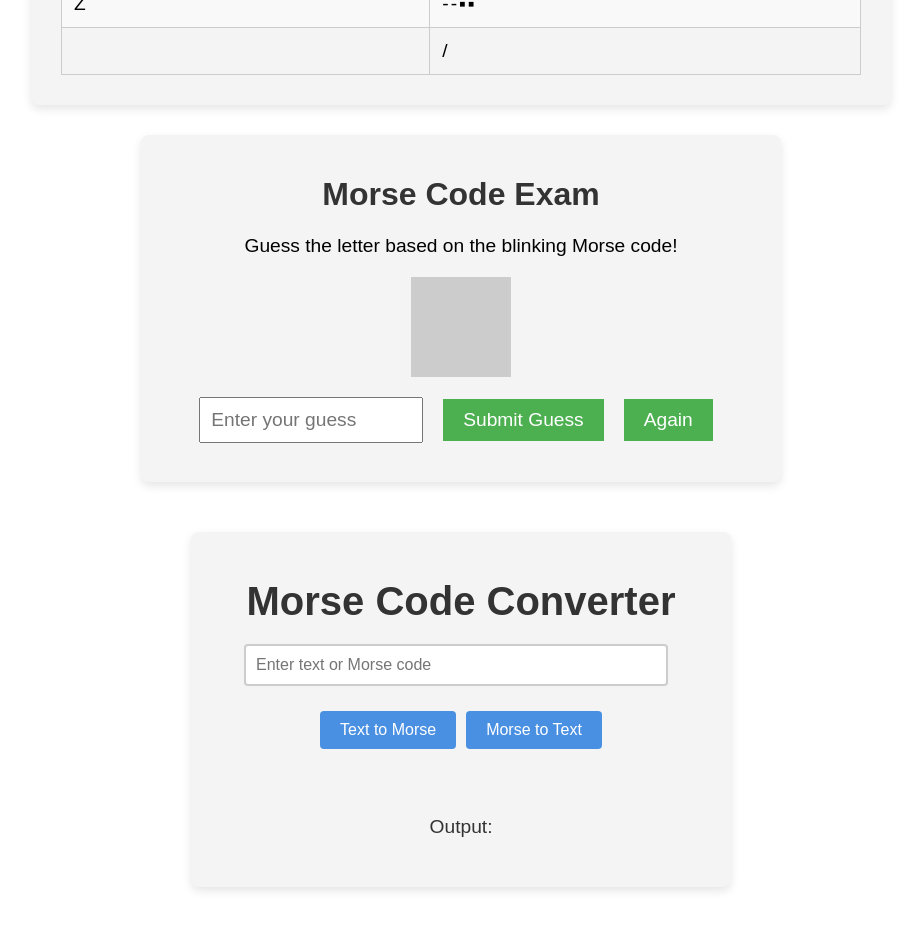
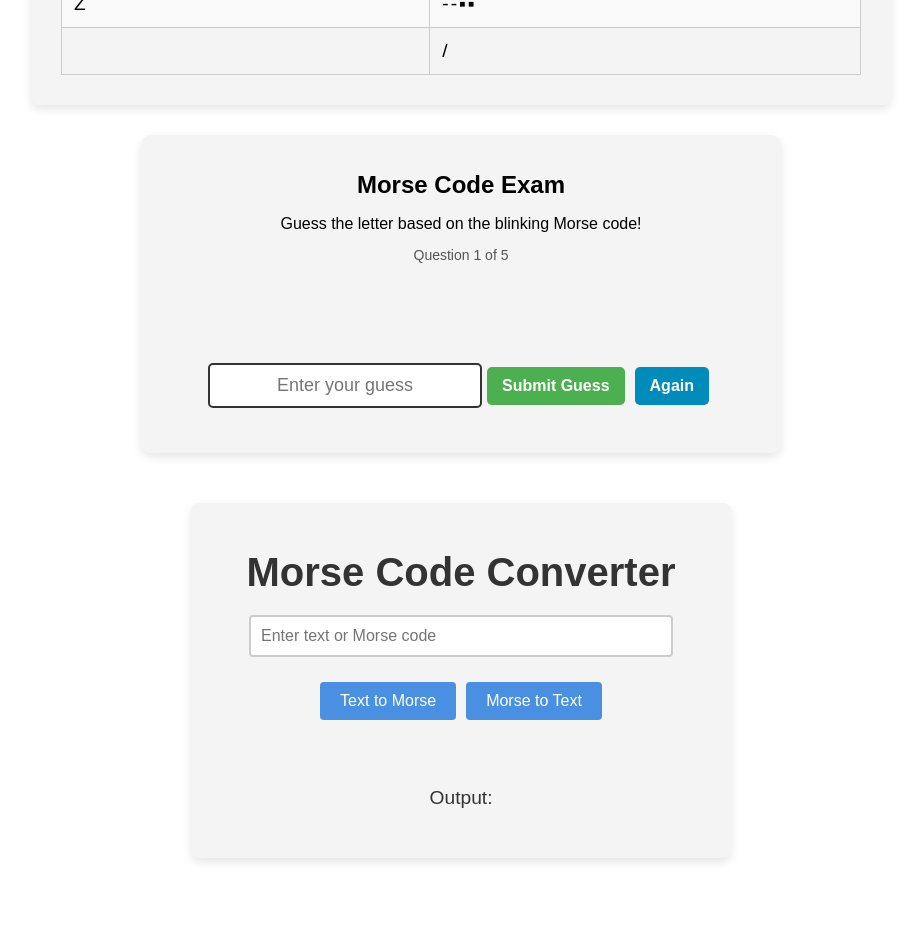
Before and after one commit to SarcasticSphinx/MorseCode, a React (Vite) app: page / in a window 1280 px wide. Shown: the part 1860-2789 px from the top of the page, without its empty margins (179-1100 px from the left). After the commit the page ends 2768 px from the top, so only its background shows below. Built offline with nearby package versions, Linux system fonts and the light colour scheme.

Commit message:
added question answer module

```diff
--- a/src/Converter/MorseConverter.jsx
+++ b/src/Converter/MorseConverter.jsx
@@ -11,7 +11,8 @@ const MorseConverter = () => {
   };
 
   const handleMorseToText = () => {
-    setOutput(morseToText(input));
+    const formattedInput = input.replace(/\./g, "▪"); // Replace . with ▪
+    setOutput(morseToText(formattedInput));
   };
 
   return (
--- a/src/Morse Exam/MorseExam.css
+++ b/src/Morse Exam/MorseExam.css
@@ -1,61 +1,146 @@
-/* Container for the exam */
+/* General Container */
 .exam-container {
-    font-family: 'Arial', sans-serif;
-    background-color: #f4f4f4;
+  text-align: center;
+  font-family: Arial, sans-serif;
+  max-width: 600px;
+  margin: auto;
   padding: 20px;
-    max-width: 600px;
-    margin: 30px auto;
-    border-radius: 8px;
+  background: #f4f4f4;
+  border-radius: 10px;
   box-shadow: 0 4px 10px rgba(0, 0, 0, 0.1);
+}
+
+/* Title */
+.exam-title {
+  font-size: 24px;
+  font-weight: bold;
+  margin-bottom: 10px;
+}
+
+/* Instructions */
+.instruction {
+  font-size: 16px;
+  margin-bottom: 5px;
+}
+
+/* Question Count */
+.question-count {
+  font-size: 14px;
+  color: #555;
+  margin-bottom: 15px;
+}
+
+/* Morse Code Blink Box */
+.morse-blink {
+  width: 50px;
+  height: 50px;
+  margin: 20px auto;
+  background-color: black;
+  opacity: 0;
+  transition: opacity 0.2s ease-in-out;
+  border-radius: 50%;
+}
+
+.blink {
+  opacity: 1;
+}
+
+/* Input Field */
+.guess-input {
+  padding: 10px;
+  font-size: 18px;
+  width: 80%;
+  max-width: 250px;
+  border: 2px solid #333;
+  border-radius: 5px;
+  text-align: center;
+  margin-top: 10px;
+}
+
+/* Buttons */
+.submit-button,
+.again-button {
+  margin: 10px 5px;
+  padding: 10px 15px;
+  font-size: 16px;
+  font-weight: bold;
+  border: none;
+  border-radius: 5px;
+  cursor: pointer;
+  transition: background 0.3s ease-in-out;
+}
+
+.submit-button {
+  background: #4CAF50;
+  color: white;
+}
+
+.submit-button:hover {
+  background: #45a049;
+}
+
+.again-button {
+  background: #008CBA;
+  color: white;
+}
+
+.again-button:hover {
+  background: #0077a8;
+}
+
+/* Feedback Text */
+.feedback {
+  font-size: 18px;
+  font-weight: bold;
+  margin-top: 10px;
+  color: #333;
+}
+
+/* Results Section */
+.result-container {
+  margin-top: 20px;
+  padding: 15px;
+  background: #fff;
+  border-radius: 10px;
+  box-shadow: 0 4px 8px rgba(0, 0, 0, 0.1);
+}
+
+.result-title {
+  font-size: 22px;
+  margin-bottom: 10px;
+}
+
+/* Results Table */
+.result-table {
+  width: 100%;
+  border-collapse: collapse;
+  margin-top: 10px;
+}
+
+.result-table th,
+.result-table td {
+  border: 1px solid #ddd;
+  padding: 10px;
   text-align: center;
 }
 
-  h1 {
-    font-size: 2rem;
-    color: #333;
+.result-table th {
+  background: #333;
+  color: white;
 }
 
-  .instruction {
-    font-size: 1.2rem;
-    margin-top: 10px;
+.result-table td {
+  background: #f9f9f9;
 }
 
-  .morse-blink {
-    width: 100px;
-    height: 100px;
-    margin: 20px auto;
-    background-color: #ccc;
-    transition: background-color 0.2s ease;
+.result-table td:last-child {
+  font-weight: bold;
 }
 
-  .morse-blink.blink {
-    background-color: #4CAF50; /* Green color when blinking */
+.result-table td:nth-child(4) {
+  color: #4CAF50;
 }
 
-  input {
-    padding: 10px;
-    font-size: 1.2rem;
-    width: 200px;
-    margin-right: 10px;
+.result-table td:nth-child(4):contains("❌") {
+  color: #d9534f;
 }
-
-  button {
-    padding: 10px 20px;
-    margin: 0 10px;
-    font-size: 1.2rem;
-    background-color: #4CAF50;
-    color: white;
-    border: none;
-    cursor: pointer;
-    transition: background-color 0.3s ease;
-  }
-
-  button:hover {
-    background-color: #45a049;
-  }
-
-  .feedback {
-    margin-top: 10px;
-    font-size: 1.2rem;
-    color: #333;
-  }
--- a/src/Morse Exam/MorseExam.jsx
+++ b/src/Morse Exam/MorseExam.jsx
@@ -2,22 +2,34 @@ import { MORSE_CODE_DICT } from "../../data/morseCode";
 import { useEffect, useState } from "react";
 import "./MorseExam.css";
 
-//the space between dots and dashes that are part of the same letter is one second. the space between different letters is three seconds. the space between different words is seven seconds.
-
 const MorseExam = () => {
-    const [morseLetter, setMorseLetter] = useState("");
+    const [questions, setQuestions] = useState([]);
+    const [currentIndex, setCurrentIndex] = useState(0);
     const [userGuess, setUserGuess] = useState("");
     const [isBlinking, setIsBlinking] = useState(false);
-    const [currentMorse, setCurrentMorse] = useState("");
     const [feedback, setFeedback] = useState("");
+    const [results, setResults] = useState([]);
+    const [examFinished, setExamFinished] = useState(false);
 
-    const startExam = () => {
+    useEffect(() => {
+        generateQuestions();
+    }, []);
+
+    const generateQuestions = () => {
         const letters = Object.keys(MORSE_CODE_DICT);
-        const randomLetter = letters[Math.floor(Math.random() * letters.length)];
-        setMorseLetter(randomLetter);
-        setCurrentMorse(MORSE_CODE_DICT[randomLetter]);
+        let randomLetters = [];
+        while (randomLetters.length < 5) {
+            const letter = letters[Math.floor(Math.random() * letters.length)];
+            if (!randomLetters.includes(letter)) {
+                randomLetters.push(letter);
+            }
+        }
+        setQuestions(randomLetters);
+        startBlinking(randomLetters[0]);
+    };
 
-        const blinkMorseCode = (morse) => {
+    const startBlinking = (letter) => {
+        const morse = MORSE_CODE_DICT[letter];
         let index = 0;
         const interval = setInterval(() => {
             if (index >= morse.length) {
@@ -30,50 +42,77 @@ const MorseExam = () => {
                 }, morse[index] === "▪" ? 200 : 600); // Short blink for dot, long blink for dash
                 index++;
             }
-            }, 1000); // Interval between blinks
+        }, 1000);
     };
 
-        blinkMorseCode(currentMorse);
+    const handleGuess = () => {
+        const currentLetter = questions[currentIndex];
+        const isCorrect = userGuess.toUpperCase() === currentLetter;
+        setResults([...results, { question: currentLetter, answer: userGuess.toUpperCase(), correct: isCorrect }]);
+        setFeedback(isCorrect ? "Correct!" : `Incorrect! The correct answer was ${currentLetter}`);
+        setUserGuess("");
+
+        if (currentIndex < 4) {
+            setTimeout(() => {
+                setCurrentIndex(currentIndex + 1);
+                startBlinking(questions[currentIndex + 1]);
+                setFeedback("");
+            }, 1000);
+        } else {
+            setTimeout(() => {
+                setExamFinished(true);
+            }, 1000);
+        }
     };
 
-    useEffect(() => {
-        startExam();
-    }, []);
-
-    const handleGuess = () => {
-        if (userGuess.toUpperCase() === morseLetter) {
-            setFeedback("Correct!");
-        } else {
-            setFeedback("Incorrect! Try again.");
-        }
-        setUserGuess("");
-    };
-
-    const handleAgain = () => {
-        setFeedback("");
-        setUserGuess("");
-        startExam();
+    const handleBlinkAgain = () => {
+        startBlinking(questions[currentIndex]);
     };
 
     return (
         <div className="exam-container">
-            <h1>Morse Code Exam</h1>
-            <p className="instruction">
-                Guess the letter based on the blinking Morse code!
-            </p>
-
+            <h1 className="exam-title">Morse Code Exam</h1>
+            {!examFinished ? (
+                <>
+                    <p className="instruction">Guess the letter based on the blinking Morse code!</p>
+                    <p className="question-count">Question {currentIndex + 1} of 5</p>
                     <div className={`morse-blink ${isBlinking ? "blink" : ""}`}></div>
-
                     <input
                         type="text"
+                        className="guess-input"
                         value={userGuess}
                         onChange={(e) => setUserGuess(e.target.value)}
                         placeholder="Enter your guess"
                     />
-            <button onClick={handleGuess}>Submit Guess</button>
-            <button onClick={handleAgain}>Again</button>
-
+                    <button className="submit-button" onClick={handleGuess}>Submit Guess</button>
+                    <button className="again-button" onClick={handleBlinkAgain}>Again</button>
                     <p className="feedback">{feedback}</p>
+                </>
+            ) : (
+                <div className="result-container">
+                    <h2 className="result-title">Exam Completed!</h2>
+                    <table className="result-table">
+                        <thead>
+                            <tr>
+                                <th>Question</th>
+                                <th>Answer</th>
+                                <th>Your Answer</th>
+                                <th>Result</th>
+                            </tr>
+                        </thead>
+                        <tbody>
+                            {results.map((result, index) => (
+                                <tr key={index}>
+                                    <td>{MORSE_CODE_DICT[result.question]}</td>
+                                    <td>{result.question}</td>
+                                    <td>{result.answer}</td>
+                                    <td>{result.correct ? "✔️ Correct" : "❌ Incorrect"}</td>
+                                </tr>
+                            ))}
+                        </tbody>
+                    </table>
+                </div>
+            )}
         </div>
     );
 };
```
Lines whose indentation alone changed are shown as unchanged.
